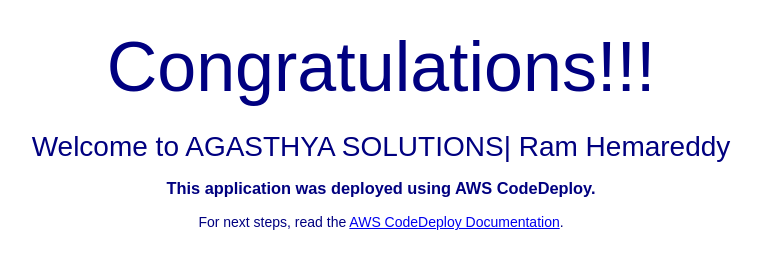
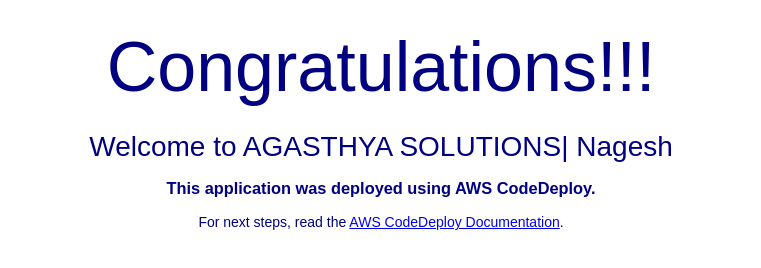
Before and after one commit to nagswe/CI-CD-AWS-PROJECT, a plain HTML site: page index.html in a window 1280 px wide. Shown: the part 220-488 px from the top of the page, without its empty margins (259-1020 px from the left). Drawn offline with Linux system fonts and the light colour scheme.

Commit message:
Update index.html
yes

```diff
--- a/index.html
+++ b/index.html
@@ -2,7 +2,7 @@
 <html>
 <head>
   <meta charset="utf-8">
-  <title>AAR DEMO | AWS CLOUD DEPLOYMENT</title>
+  <title>Agt | AWS CLOUD DEPLOYMENT</title>
   <style>
     body {
       color: #000080;
@@ -28,7 +28,7 @@
   <div align="center">
     <img src="https://s3.ap-south-1.amazonaws.com/www.basava.com/aar_logo_final.png" style="max-width: 20%;">
     <h1>Congratulations!!! </h1>
-      <h2>Welcome to AGASTHYA SOLUTIONS| Ram Hemareddy</h2>
+      <h2>Welcome to AGASTHYA SOLUTIONS| Nagesh</h2>
     <h3>This application was deployed using AWS CodeDeploy.</h3>
     <p>For next steps, read the <a href="http://aws.amazon.com/documentation/codedeploy">AWS CodeDeploy Documentation</a>.</p>
   </div>
```
